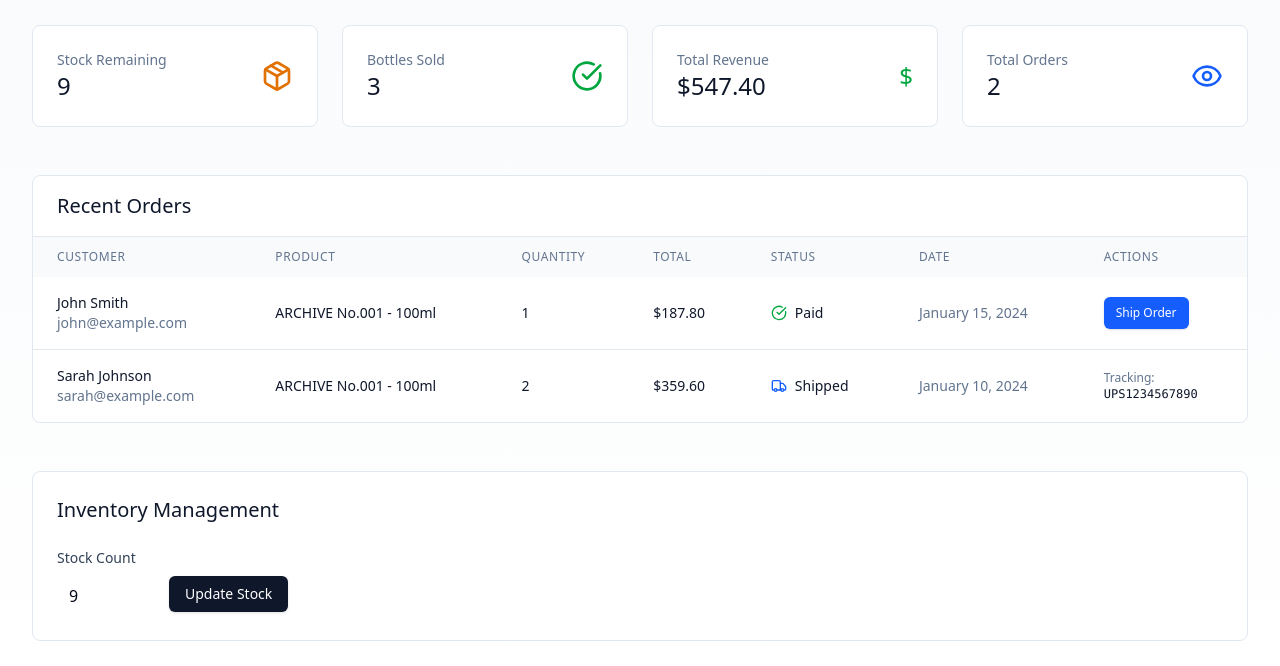
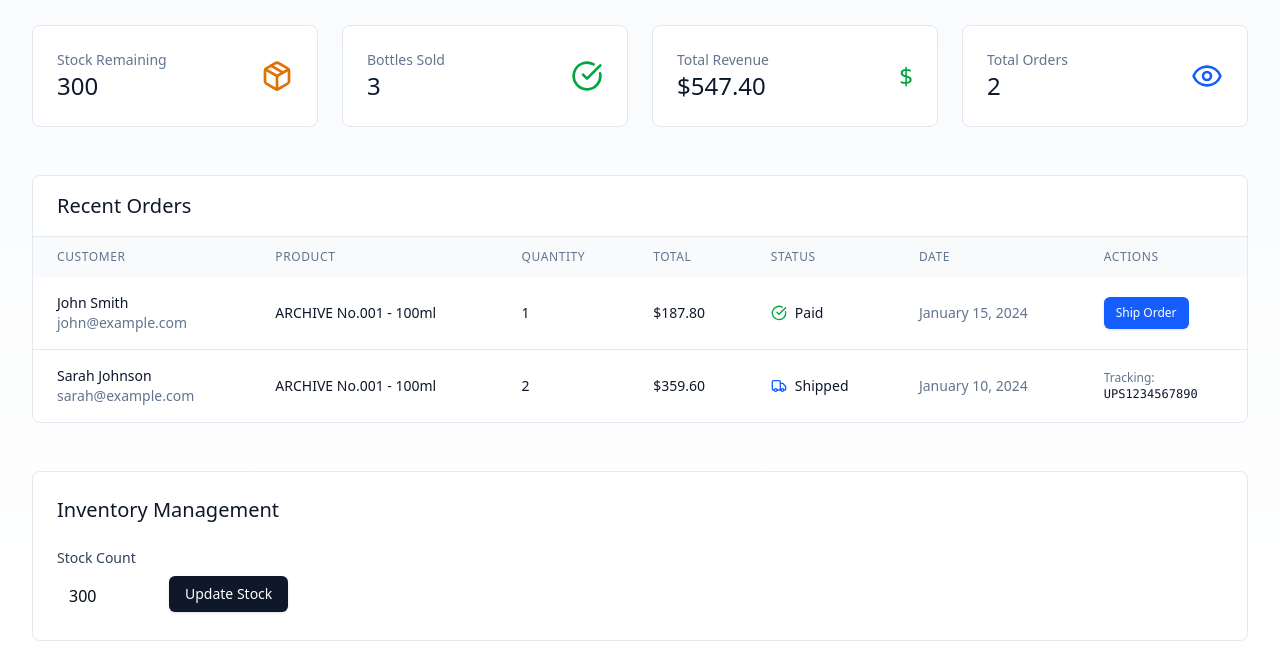
Before and after one commit to Opti14655/obsidian-house, a Next.js app: page /admin in a window 1280 px wide. Shown: the part 208-874 px from the top of the page. Built offline with nearby package versions, Linux system fonts and the light colour scheme.

Commit message:
Fix remaining stock count references: update from 9 to 300 in product page, admin dashboard, and seed data

```diff
--- a/src/app/admin/page.tsx
+++ b/src/app/admin/page.tsx
@@ -46,7 +46,7 @@ const mockOrders = [
 
 export default function AdminPage() {
   const [orders, setOrders] = useState(mockOrders)
-  const [stockCount, setStockCount] = useState(9)
+  const [stockCount, setStockCount] = useState(300)
 
   const getStatusIcon = (status: string) => {
     switch (status) {
--- a/src/app/product/page.tsx
+++ b/src/app/product/page.tsx
@@ -7,7 +7,7 @@ import { ShoppingCart, Crown, Package, Shield, Truck } from 'lucide-react'
 
 export default function ProductPage() {
   const [quantity, setQuantity] = useState(1)
-  const [stockCount] = useState(9)
+  const [stockCount] = useState(300)
 
   const handleAddToCart = () => {
     // This will be connected to cart context later
--- a/src/lib/seed.ts
+++ b/src/lib/seed.ts
@@ -8,7 +8,7 @@ const sampleProducts = [
     brand: "Obsidian House",
     category: "men",
     size: "100ml",
-    stockCount: 9,
+    stockCount: 300,
     images: ["/images/manuscript-001.jpg"],
     featured: true
   }
```
